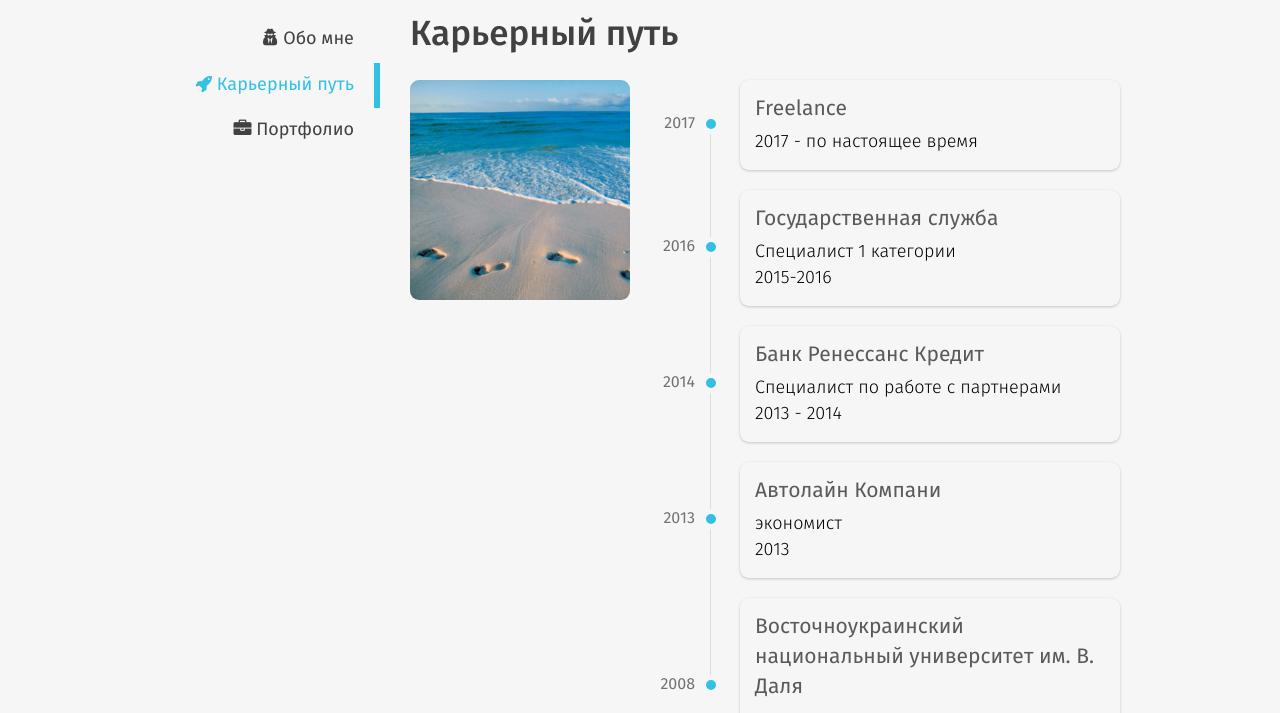
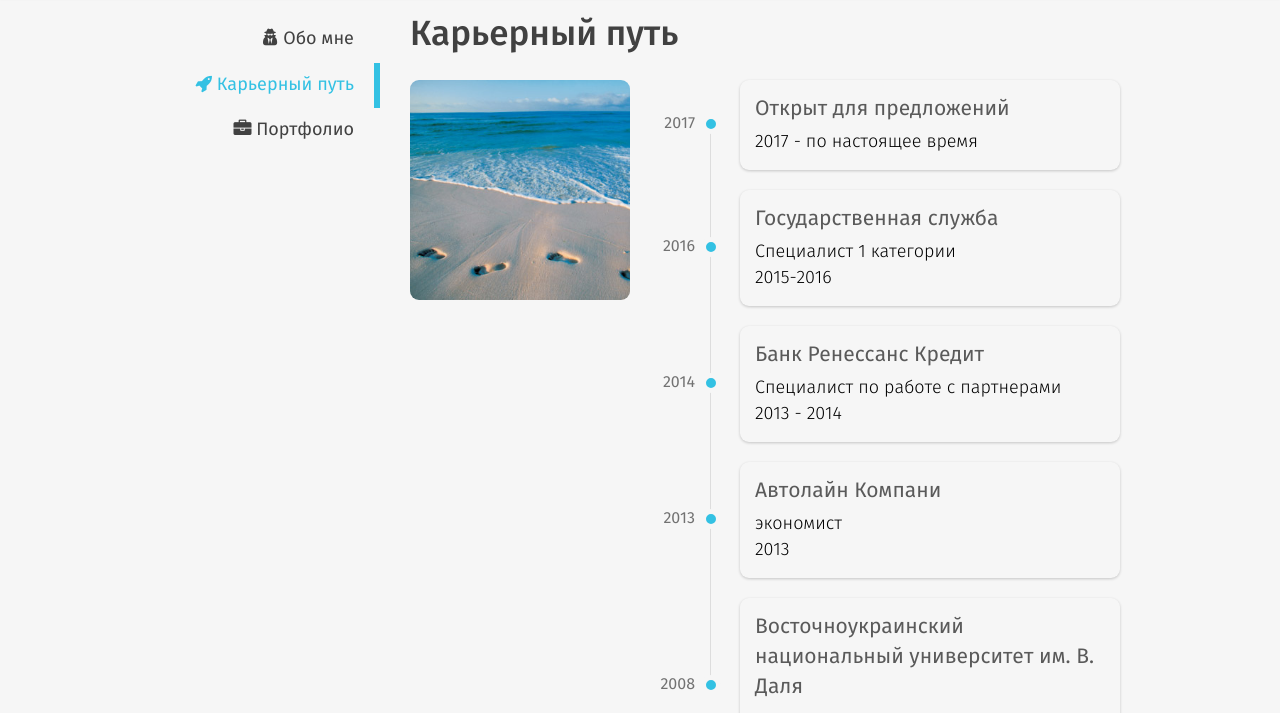
Before and after one commit to andriiruzanov/portfolio, a plain HTML site: page career.html in a window 1280 px wide. Shown: the part 83-796 px from the top of the page. Drawn offline with Linux system fonts and the light colour scheme.

Commit message:
update cv

```diff
--- a/career.html
+++ b/career.html
@@ -117,7 +117,7 @@
                                     <li class="career__item">
                                         <div class="career__block">  <!-- чтобы прижать к правой границе -->
                                             <div class="career__title">
-                                                Freelance
+                                                Открыт для предложений
                                             </div>
                                             <div class="career__occupation">
 
```
